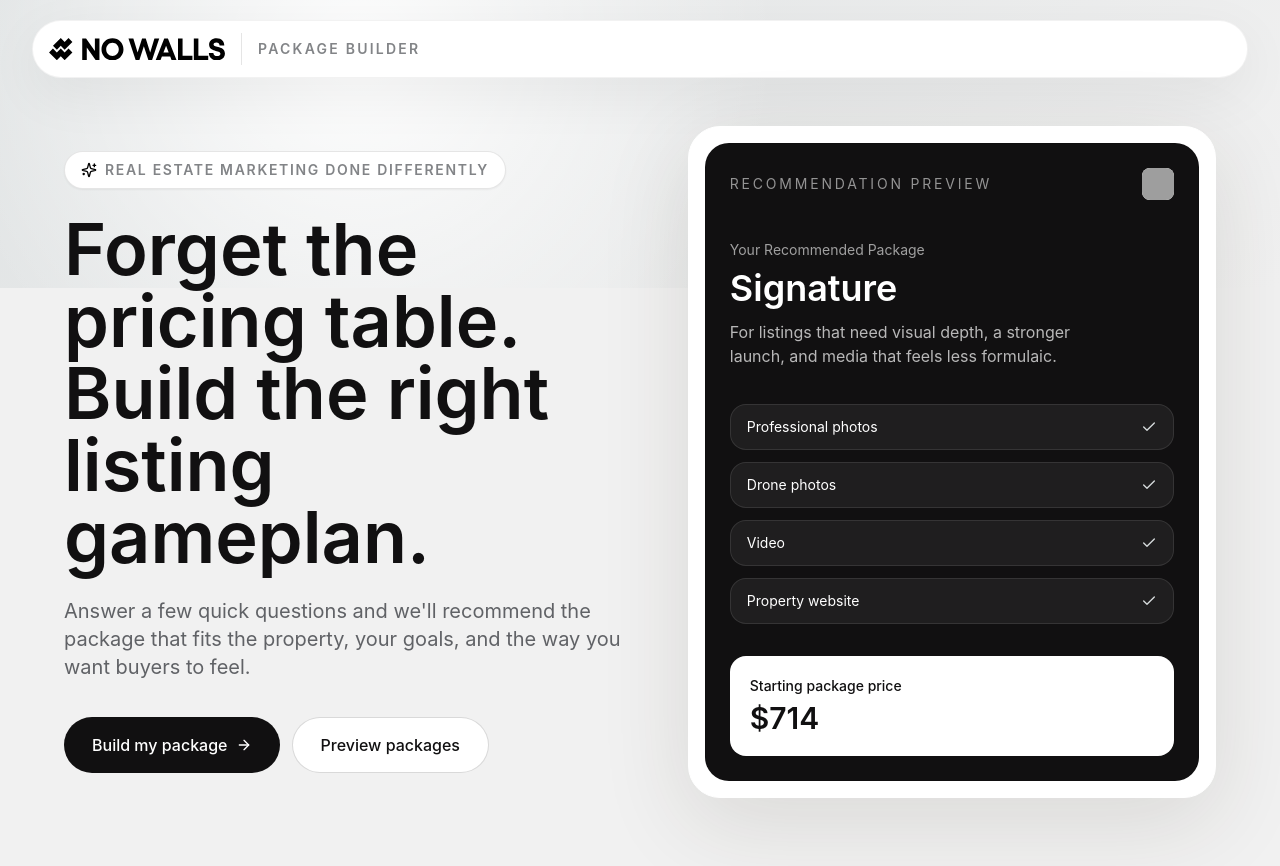
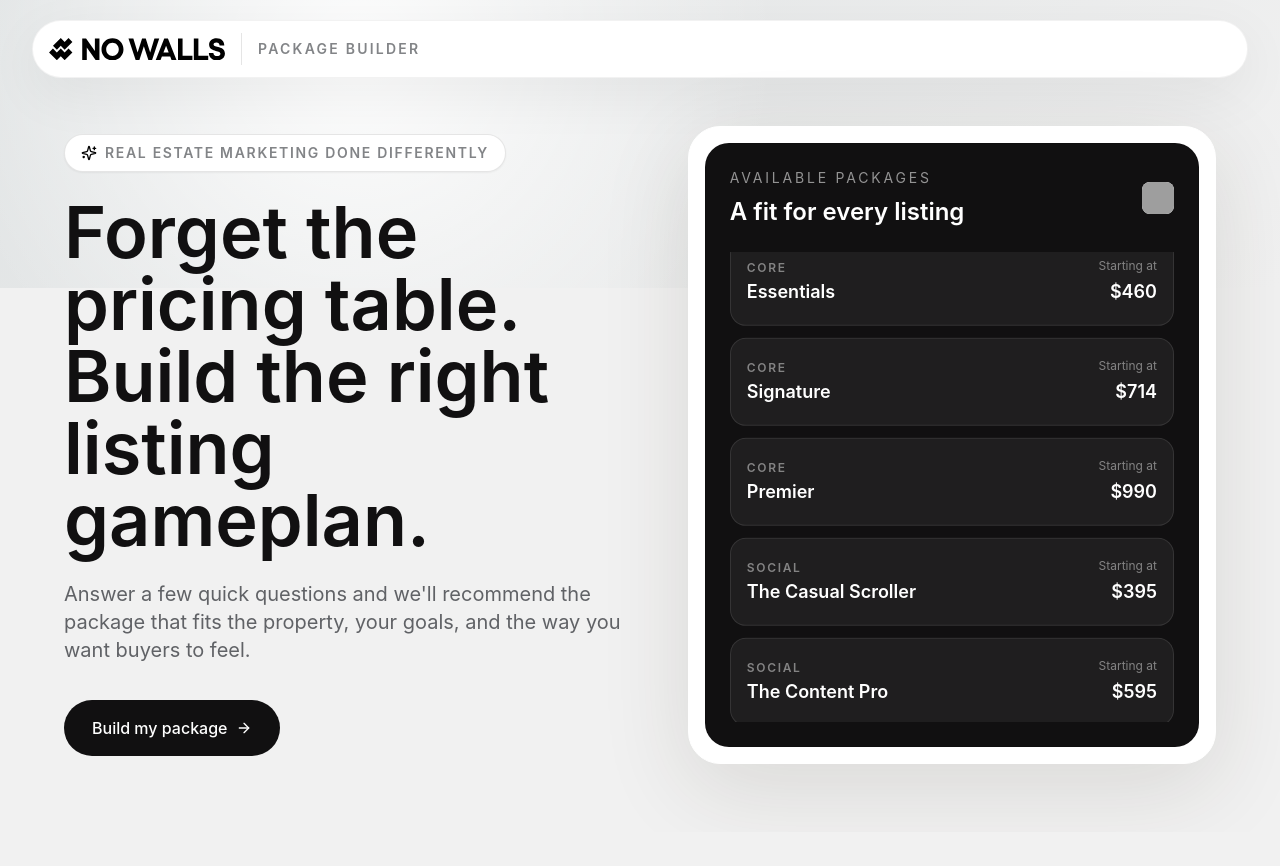
Before and after one commit to swim-lang/nowalls-pricing-builder, a React (Vite) app: page / in a window 1280 px wide. After the commit the page ends 832 px from the top, so only its background shows below. Built offline with nearby package versions, Linux system fonts and the light colour scheme; grey boxes are pictures that could not be loaded.

Commit message:
Refine package preview experience

```diff
--- a/src/components/pricing/PricingBuilder.tsx
+++ b/src/components/pricing/PricingBuilder.tsx
@@ -729,6 +729,8 @@ function NoWallsLogo({ className }: { className?: string }) {
 }
 
 function IntroScreen({ onStart }: { onStart: () => void }) {
+  const availablePackages = Object.values(PACKAGE_CONFIG.packages);
+
   return (
     <div className="mx-auto grid max-w-6xl items-center gap-10 lg:grid-cols-[1.05fr_0.95fr]">
       <div className="animate-fade-up">
@@ -742,42 +744,49 @@ function IntroScreen({ onStart }: { onStart: () => void }) {
         <p className="mt-6 max-w-2xl text-lg leading-8 text-[#606266] sm:text-xl">
           Answer a few quick questions and we'll recommend the package that fits the property, your goals, and the way you want buyers to feel.
         </p>
-        <div className="mt-9 flex flex-col gap-3 sm:flex-row">
+        <div className="mt-9 flex">
           <Button size="lg" onClick={onStart}>
             Build my package
             <ArrowRight className="h-4 w-4" />
           </Button>
-          <a
-            href="#compare-preview"
-            className="inline-flex h-14 items-center justify-center rounded-full border border-black/15 bg-white px-7 text-base font-medium text-[#111011] transition hover:bg-[#f7f7f7]"
-          >
-            Preview packages
-          </a>
         </div>
       </div>
 
-      <div id="compare-preview" className="rounded-[2rem] border border-white bg-white p-4 shadow-soft-xl">
-        <div className="rounded-[1.5rem] border border-black/10 bg-[#111011] p-6 text-white">
+      <div className="rounded-[2rem] border border-white bg-white p-4 shadow-soft-xl">
+        <div className="overflow-hidden rounded-[1.5rem] border border-black/10 bg-[#111011] p-6 text-white">
           <div className="flex items-center justify-between gap-4">
-            <p className="text-sm uppercase tracking-[0.2em] text-white/55">Recommendation preview</p>
+            <div>
+              <p className="text-sm uppercase tracking-[0.2em] text-white/55">Available packages</p>
+              <p className="mt-2 text-2xl font-semibold tracking-normal">A fit for every listing</p>
+            </div>
             <img src={NO_WALLS_FAVICON_URL} alt="" className="h-8 w-8 rounded-lg bg-white" />
           </div>
-          <div className="mt-10">
-            <p className="text-sm text-white/60">Your Recommended Package</p>
-            <h2 className="mt-2 text-4xl font-semibold tracking-normal">Signature</h2>
-            <p className="mt-3 max-w-sm text-white/70">For listings that need visual depth, a stronger launch, and media that feels less formulaic.</p>
-          </div>
-          <div className="mt-9 grid gap-3">
-            {["Professional photos", "Drone photos", "Video", "Property website"].map((item) => (
-              <div key={item} className="flex items-center justify-between rounded-2xl border border-white/10 bg-white/[0.06] px-4 py-3">
-                <span className="text-sm text-white/78">{item}</span>
-                <Check className="h-4 w-4 text-[#d6dbdc]" />
-              </div>
-            ))}
-          </div>
-          <div className="mt-8 rounded-2xl bg-white p-5 text-[#111011]">
-            <p className="text-sm font-medium">Starting package price</p>
-            <p className="mt-1 text-3xl font-semibold">$714</p>
+
+          <div className="mt-6 h-[430px] overflow-hidden sm:h-[470px]">
+            <div className="flex animate-package-scroll flex-col gap-3 motion-reduce:animate-none hover:[animation-play-state:paused]">
+              {[0, 1].map((setIndex) => (
+                <div key={setIndex} className="grid gap-3" aria-hidden={setIndex === 1}>
+                  {availablePackages.map((packageItem) => {
+                    const pricing = getPackagePricing(packageItem);
+                    return (
+                      <div
+                        key={`${setIndex}-${packageItem.id}`}
+                        className="flex h-[88px] items-center justify-between gap-4 rounded-2xl border border-white/10 bg-white/[0.06] px-4"
+                      >
+                        <div className="min-w-0">
+                          <p className="text-xs font-semibold uppercase tracking-[0.14em] text-white/45">{packageItem.category.replace("-", " ")}</p>
+                          <p className="mt-1 text-lg font-semibold leading-6 tracking-normal text-white">{packageItem.name}</p>
+                        </div>
+                        <div className="shrink-0 text-right">
+                          <p className="text-xs text-white/45">{pricing.isStarting ? "Starting at" : "Package"}</p>
+                          <p className="mt-1 text-lg font-semibold">${pricing.price.toLocaleString()}</p>
+                        </div>
+                      </div>
+                    );
+                  })}
+                </div>
+              ))}
+            </div>
           </div>
         </div>
       </div>
@@ -974,9 +983,6 @@ function RecommendationScreen({
               <CircleDollarSign className="h-4 w-4" />
               Book this package
             </Button>
-            <Button size="lg" variant="outlineDark" onClick={() => console.log("Customize package", recommendation.package.name)}>
-              Customize this package
-            </Button>
             <Button size="lg" variant="ghostDark" onClick={onStartOver}>
               Start over
             </Button>
@@ -1126,7 +1132,7 @@ function Button({
 }: {
   children: ReactNode;
   className?: string;
-  variant?: "default" | "ghost" | "gold" | "outlineDark" | "ghostDark";
+  variant?: "default" | "ghost" | "gold" | "ghostDark";
   size?: "default" | "lg";
 } & React.ButtonHTMLAttributes<HTMLButtonElement>) {
   return (
@@ -1138,7 +1144,6 @@ function Button({
         variant === "default" && "bg-[#111011] text-white hover:bg-black",
         variant === "ghost" && "bg-transparent text-[#606266] hover:bg-[#f1f1f1]",
         variant === "gold" && "bg-white text-[#111011] hover:bg-[#d6dbdc]",
-        variant === "outlineDark" && "border border-white/20 bg-white/10 text-white hover:bg-white hover:text-[#111011]",
         variant === "ghostDark" && "bg-transparent text-white/75 hover:bg-white/10",
         className,
       )}
--- a/tailwind.config.ts
+++ b/tailwind.config.ts
@@ -12,12 +12,17 @@ export default {
       },
       animation: {
         "fade-up": "fadeUp 480ms ease-out both",
+        "package-scroll": "packageScroll 72s linear infinite",
       },
       keyframes: {
         fadeUp: {
           "0%": { opacity: "0", transform: "translateY(14px)" },
           "100%": { opacity: "1", transform: "translateY(0)" },
         },
+        packageScroll: {
+          "0%": { transform: "translateY(0)" },
+          "100%": { transform: "translateY(calc(-50% - 0.375rem))" },
+        },
       },
     },
   },
```
Also changed, not shown: scripts/build.mjs (+9 -2 lines), 2 other files (tests, documents, lock files or other folders).
